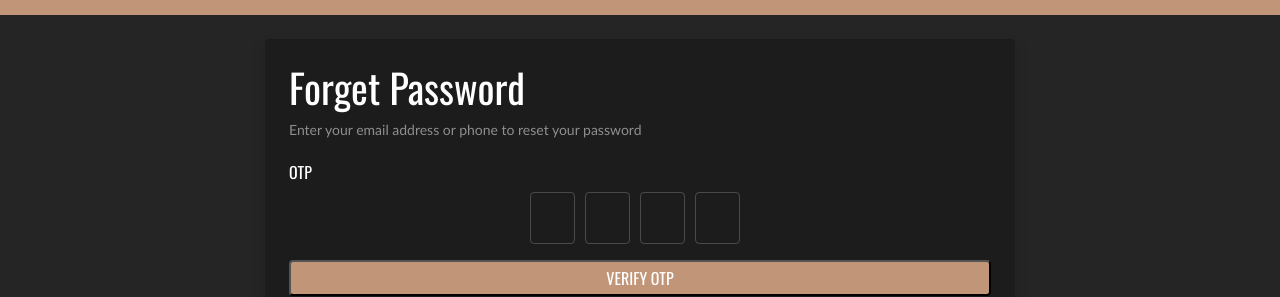
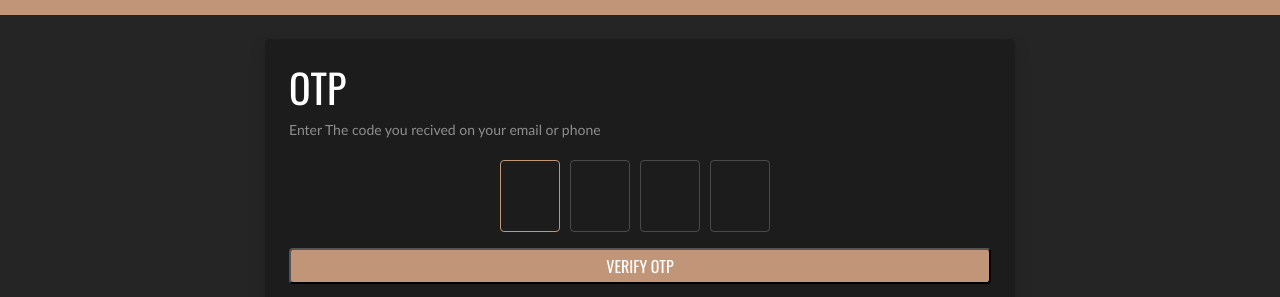
Before and after one commit to moohsen07/eKommart, a Vue app: page /account/forget-password in a window 1280 px wide. Shown: the part 214-511 px from the top of the page. Built offline with nearby package versions, Linux system fonts and the light colour scheme; no server answers.

Commit message:
add focusNext function to the otp

```diff
--- a/src/views/Account/ForgetPassword.vue
+++ b/src/views/Account/ForgetPassword.vue
@@ -1,8 +1,12 @@
 <template>
   <div class="forget-password">
-    <h1 class="text-white">Forget Password</h1>
+    <h1 class="text-white">{{ otpForm ? "OTP" : "Forget Password" }}</h1>
     <p class="text-white-50">
-      Enter your email address or phone to reset your password
+      {{
+        otpForm
+          ? "Enter The code you recived on your email or phone"
+          : "Enter your email address or phone to reset your password"
+      }}
     </p>
     <transition-group name="fade" appear mode="out-in">
       <div class="forget-password__enter-cord" key="enter-cord" v-if="!otpForm">
@@ -27,7 +31,6 @@
       <div class="forget-password__otp" key="otp" v-else>
         <form @submit.prevent="verifyOtp" class="px-0 border-0">
           <div class="form-group">
-            <label for="otp">OTP</label>
             <div class="form-group__otp-inputs d-flex">
               <input
                 type="text"
@@ -35,6 +38,9 @@
                 id="otp"
                 required
                 v-model="otp[0]"
+                maxlength="1"
+                @keyup="focusNext(0)"
+                ref="otp0"
               />
               <input
                 type="text"
@@ -42,6 +48,9 @@
                 id="otp"
                 required
                 v-model="otp[1]"
+                maxlength="1"
+                @keyup="focusNext(1)"
+                ref="otp1"
               />
               <input
                 type="text"
@@ -49,6 +58,9 @@
                 id="otp"
                 required
                 v-model="otp[2]"
+                maxlength="1"
+                @keyup="focusNext(2)"
+                ref="otp2"
               />
               <input
                 type="text"
@@ -56,6 +68,9 @@
                 id="otp"
                 required
                 v-model="otp[3]"
+                maxlength="1"
+                @keyup="focusNext(3)"
+                ref="otp3"
               />
             </div>
           </div>
@@ -73,8 +88,18 @@ export default {
   data() {
     return {
       otpForm: true,
-      otp: []
+      otp: ["", "", "", ""]
     };
+  },
+  methods: {
+    focusNext(index) {
+      if (this.otp[index].length === 1 && index < 3) {
+        this.$refs[`otp${index + 1}`].focus();
+      }
+    }
+  },
+  mounted() {
+    this.$refs.otp0.focus();
   }
 };
 </script>
@@ -82,12 +107,13 @@ export default {
 <style lang="scss">
 .forget-password {
   .form-group__otp-inputs {
-    max-width: 220px;
+    max-width: 280px;
     margin: auto;
     input {
-      height: 52px;
+      height: 72px;
       margin-right: 10px;
       text-align: center;
+      font-size: 30px;
     }
   }
 }
--- a/src/views/Account/index.vue
+++ b/src/views/Account/index.vue
@@ -27,6 +27,7 @@ export default {};
       border: 1px solid rgba(255, 255, 255, 0.2);
       &:focus {
         border-color: var(--main-color);
+        color: var(--main-color) !important;
       }
     }
   }
```
